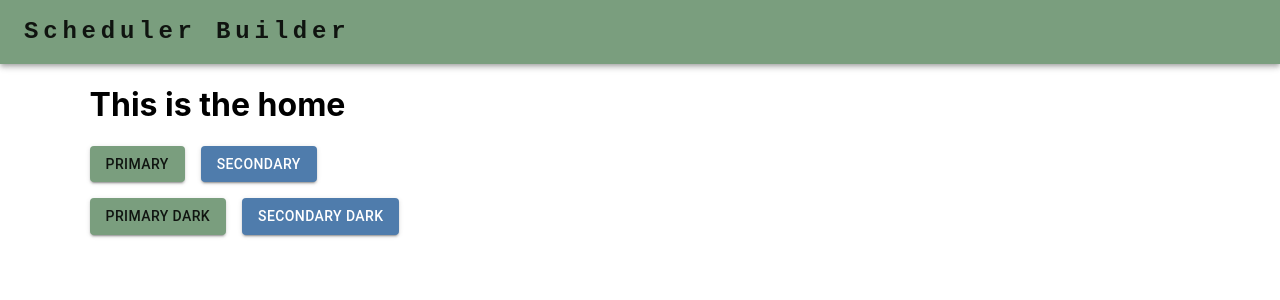
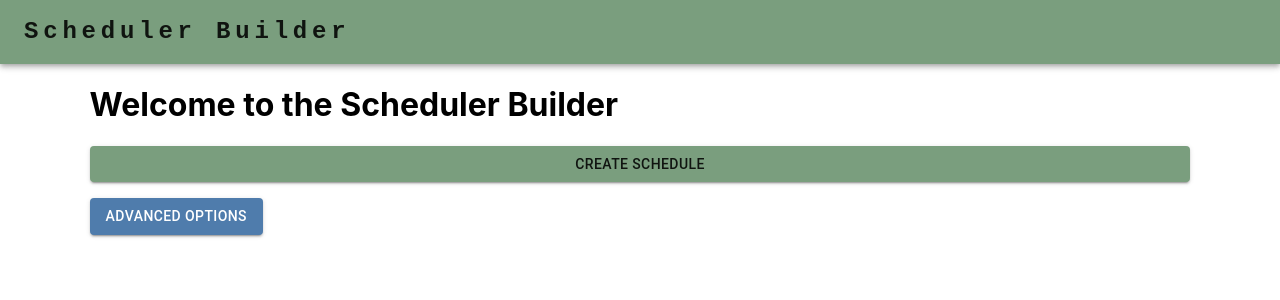
Before and after one commit to Stout-2022-Capstone-Scheduler-Team/SchedulerApp, a Next.js app: page / in a window 1280 px wide. Shown: the top 300 px of the page. Built offline with nearby package versions, Linux system fonts and the light colour scheme.

Commit message:
Edited index page to start page

```diff
--- a/pages/index.tsx
+++ b/pages/index.tsx
@@ -3,18 +3,16 @@ import { Button, Box, Stack } from "@mui/material";
 export default function Home(): JSX.Element {
   return (
     <Box sx={{ mx: "7%" }}>
-      <h1>This is the home</h1>
+      <h1>Welcome to the Scheduler Builder</h1>
       <Stack spacing={2}>
-        <Stack direction="row" spacing={2}>
-          <Button variant="contained">Primary</Button>
-          <Button variant="contained" color="secondary">
-            Secondary
+        <Stack direction="column" spacing={2}>
+          <Button variant="contained" color="primary" a href="google.com" >
+            Create Schedule
           </Button>
         </Stack>
         <Stack direction="row" spacing={2}>
-          <Button variant="contained">Primary Dark</Button>
           <Button variant="contained" color="secondary">
-            Secondary Dark
+            Advanced Options
           </Button>
         </Stack>
       </Stack>
```
Also changed, not shown: pages/start.tsx (deleted).
